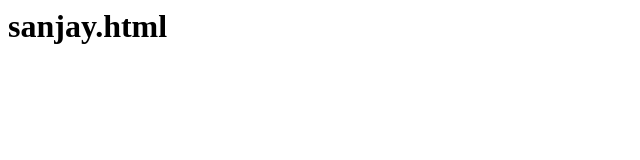
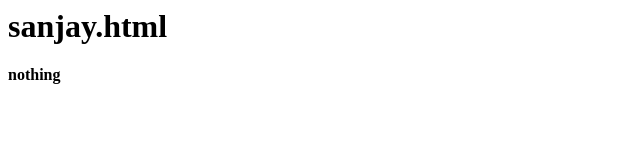
Before and after one commit to Uppala-Sanjay/Testing, a plain HTML site: page index.html in a window 1280 px wide. Shown: the full height of the page, 0-640 px from the left. Drawn offline with Linux system fonts and the light colour scheme.

Commit message:
thirs commit

```diff
--- a/index.html
+++ b/index.html
@@ -2,5 +2,6 @@
 <title></title>
 <body>
 <h1>sanjay.html</h1>
+<h4>nothing</h4>
 </body>
 </html>
```
